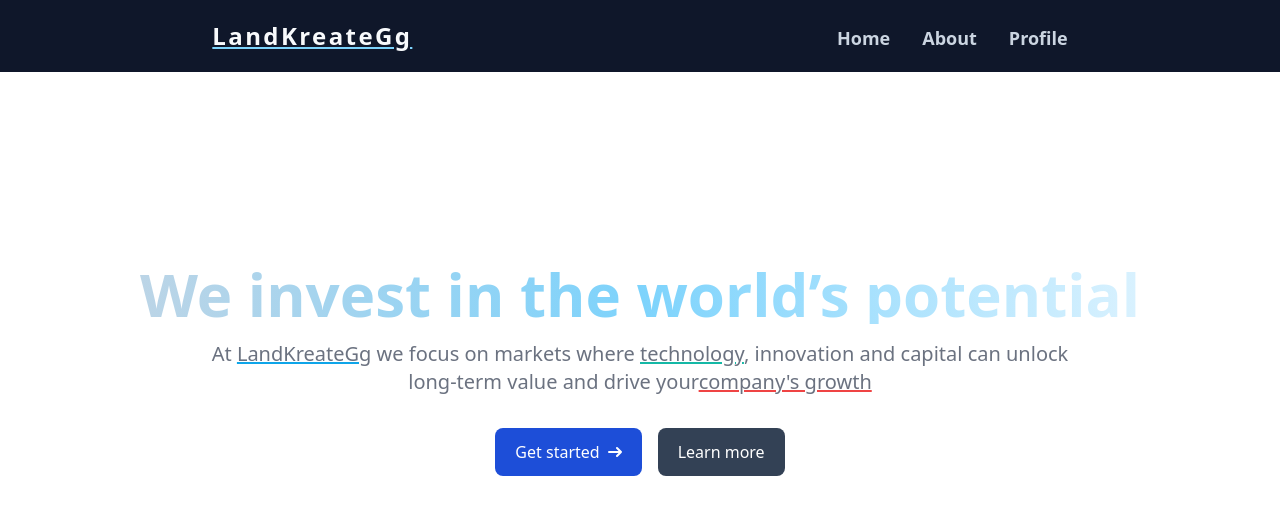
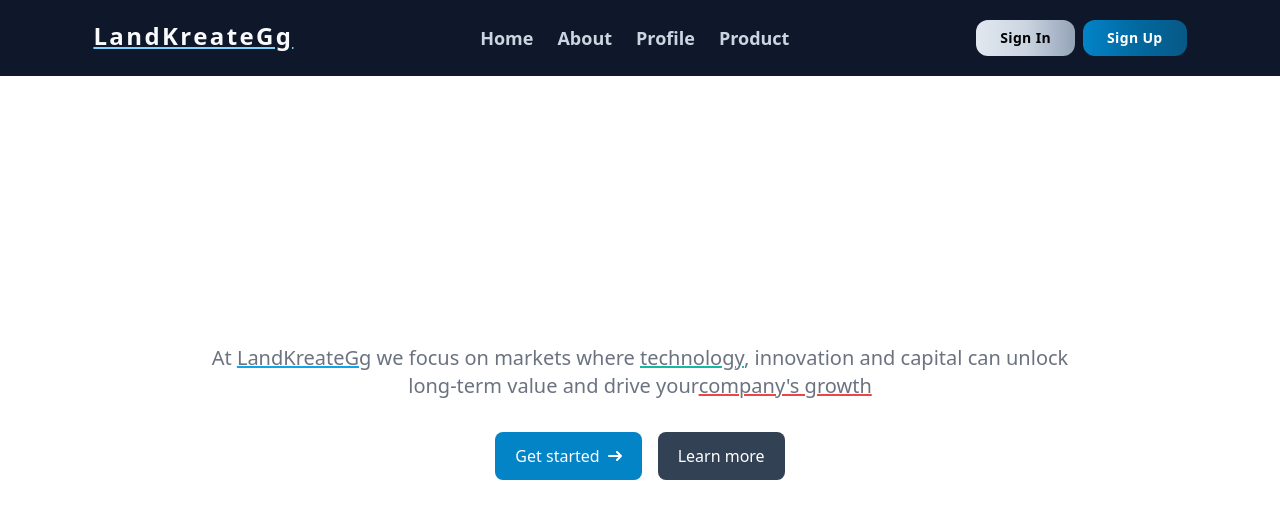
Before and after one commit to mraihanhatim04/next-app-router, a Next.js app: page / in a window 1280 px wide. Shown: the top 518 px of the page. Built offline with nearby package versions, Linux system fonts and the light colour scheme.

Commit message:
create group & dynamic Routing

```diff
--- /dev/null
+++ b/src/app/(auth)/login/page.tsx
@@ -0,0 +1,9 @@
+export default function LoginPage() {
+  return (
+    <>
+      <div className="flex h-[565px] justify-center items-center">
+        <h1 className="tracking-wider font-semibold">Login Page</h1>
+      </div>
+    </>
+  );
+}
--- /dev/null
+++ b/src/app/(auth)/register/page.tsx
@@ -0,0 +1,9 @@
+export default function RegisterPage() {
+  return (
+    <>
+      <div className="flex h-[565px] justify-center items-center">
+        <h1 className="tracking-wider font-semibold">Register Page</h1>
+      </div>
+    </>
+  );
+}
--- a/src/app/navbar.tsx
+++ b/src/app/navbar.tsx
@@ -3,12 +3,15 @@ import Link from "next/link";
 export default function MyNavbar() {
   return (
     <div className="flex bg-slate-900 text-slate-300 py-5 justify-around">
+      <div>
         <Link href={"/"}>
           <h1 className="text-2xl font-bold tracking-widest text-slate-50 underline decoration-sky-300">
             LandKreateGg
           </h1>
         </Link>
-      <ul className="flex lg:gap-8 gap-3 text-lg mt-1">
+      </div>
+      <div>
+        <ul className="flex lg:gap-6 gap-3 text-lg mt-1">
           <Link href="/">
             <li className="font-semibold">Home</li>
           </Link>
@@ -18,7 +21,25 @@ export default function MyNavbar() {
           <Link href="/about/profile">
             <li className="font-semibold">Profile</li>
           </Link>
+          <Link href="/product">
+            <li className="font-semibold">Product</li>
+          </Link>
         </ul>
+      </div>
+      <div className="flex gap-2 text-sm font-semibold tracking-wide">
+        <Link
+          href="/login"
+          className="bg-gradient-to-r from-slate-200 via-slate-300 to-slate-400 text-black px-6 py-2 rounded-xl"
+        >
+          Sign In
+        </Link>
+        <Link
+          href="/register"
+          className="bg-gradient-to-r from-sky-600 via-sky-700 to-sky-800 text-white px-6 py-2 rounded-xl"
+        >
+          Sign Up
+        </Link>
+      </div>
     </div>
   );
 }
--- a/src/app/page.tsx
+++ b/src/app/page.tsx
@@ -1,8 +1,8 @@
 export default function Home() {
   return (
-    <section className="bg-white dark:bg-gray-900 h-screen">
+    <section className="bg-white dark:bg-gray-900 h-[565px]">
       <div className="py-8 px-4 mx-auto max-w-screen-xl text-center lg:py-16">
-        <h1 className="mb-4 mt-32 text-2xl font-semibold leading-none md:text-4xl lg:text-6xl text-transparent bg-clip-text bg-gradient-to-r from-slate-300 via-sky-300 to-sky-50">
+        <h1 className="mb-4 mt-32 text-2xl font-bold leading-none md:text-4xl lg:text-6xl text-transparent bg-clip-text bg-white">
           We invest in the world’s potential
         </h1>
         <p className="mb-8 text-lg font-normal text-gray-500 lg:text-xl sm:px-16 lg:px-48 dark:text-gray-400">
@@ -15,7 +15,7 @@ export default function Home() {
         <div className="flex flex-col gap-4  sm:flex-row sm:justify-center sm:space-y-0">
           <a
             href="#"
-            className="inline-flex justify-center items-center py-3 px-5 text-base font-medium text-center text-white rounded-lg bg-blue-700 hover:bg-blue-800 focus:ring-4 focus:ring-blue-300 dark:focus:ring-blue-900"
+            className="inline-flex justify-center items-center py-3 px-5 text-base font-medium text-center text-white rounded-lg bg-sky-600 hover:bg-sky-800 focus:ring-4 focus:ring-blue-300 dark:focus:ring-blue-900"
           >
             Get started
             <svg
--- /dev/null
+++ b/src/app/product/[[...slug]]/page.tsx
@@ -0,0 +1,28 @@
+type DetailProductPageProps = {
+  params: {
+    slug: string[];
+  };
+};
+export default function DetailProductPage(props: DetailProductPageProps) {
+  const { params } = props;
+  return (
+    <div className="container mx-auto px-20 py-8">
+      <h1 className="tracking-wider text-lg font-semibold mb-2">
+        {params.slug ? "Detail Product Page" : "Product Page"}
+      </h1>
+      {params.slug && (
+        <>
+          <p>
+            <span className="font-semibold">Category : </span> {params.slug[0]}
+          </p>
+          <p>
+            <span className="font-semibold">Brand : </span> {params.slug[1]}
+          </p>
+          <p>
+            <span className="font-semibold">Seri : </span> {params.slug[2]}
+          </p>
+        </>
+      )}
+    </div>
+  );
+}
```
Lines whose indentation alone changed are shown as unchanged.
